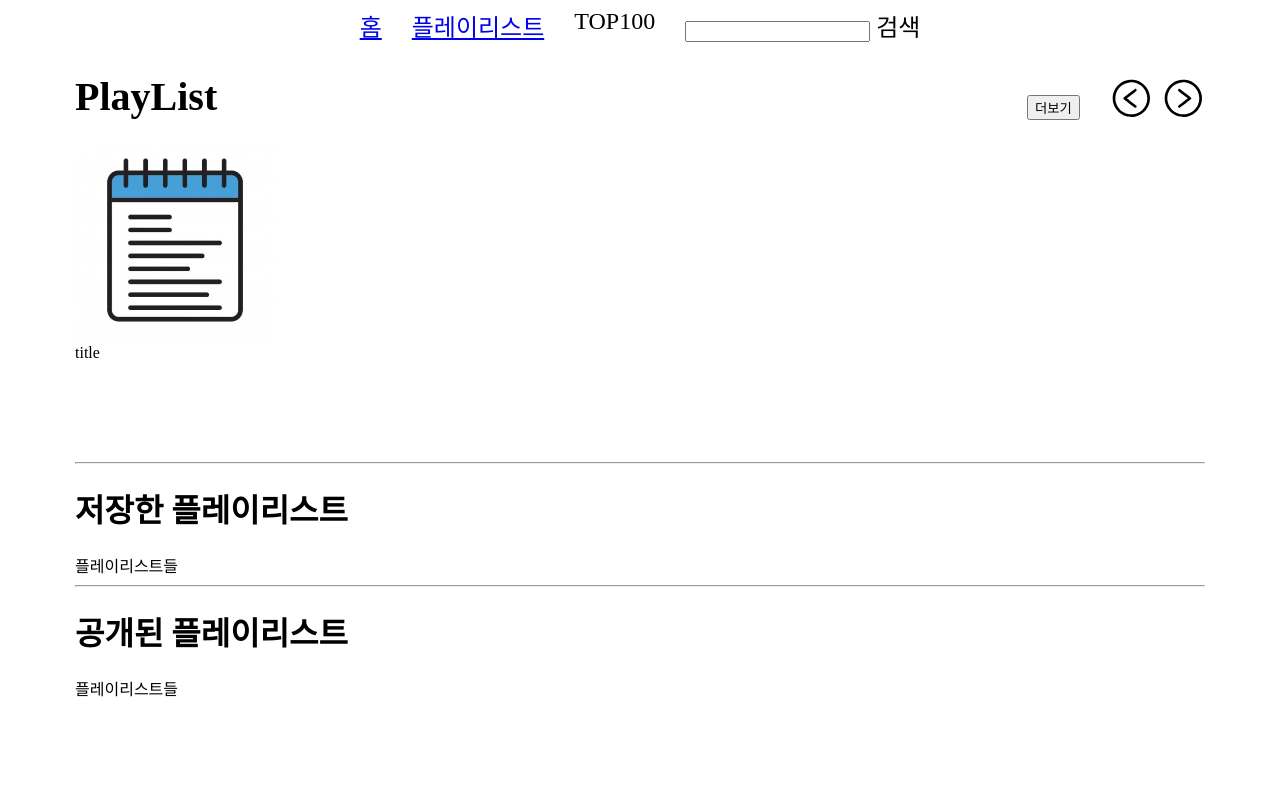
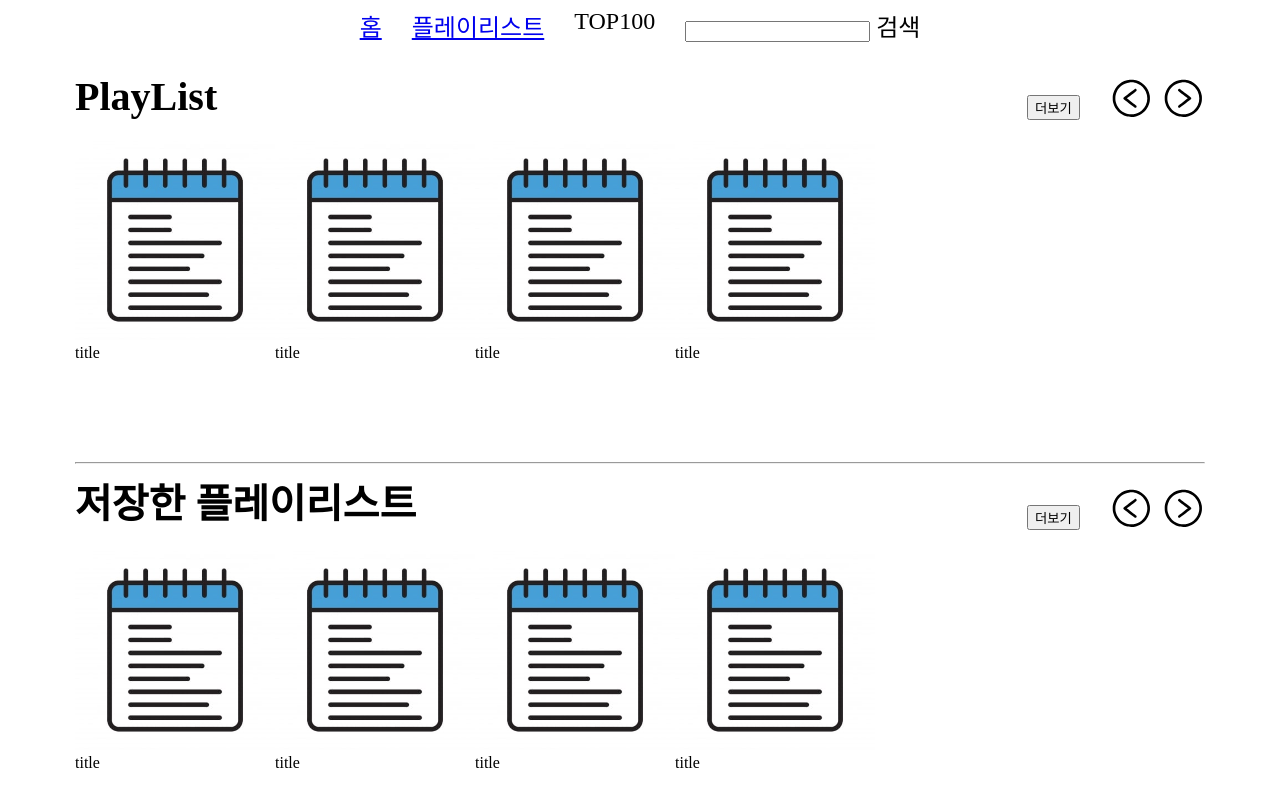
Before and after one commit to jsb8740/FarvoriteMusicList, a Vue app: page /openplaylist in a window 1280 px wide. Shown: the top 800 px of the page. Built offline with nearby package versions, Linux system fonts and the light colour scheme.

Commit message:
test PlayList

```diff
--- a/src/views/OpenPlayListView.vue
+++ b/src/views/OpenPlayListView.vue
@@ -1,16 +1,19 @@
 <template>
   <div>
     <PlayList>
-      <PlayListItem></PlayListItem>
+      <div v-for="index in 4" :key="index">
+        <PlayListItem></PlayListItem>
+      </div>
     </PlayList>
 
     <hr />
-    <div>
-      <h1>저장한 플레이리스트</h1>
-      <div>플레이리스트들</div>
-    </div>
 
-    <!-- 컴포넌트화 해야할듯 -->
+    <PlayList>
+      <template #playListTitle>저장한 플레이리스트</template>
+      <div v-for="index in 4" :key="index">
+        <PlayListItem></PlayListItem>
+      </div>
+    </PlayList>
 
     <hr />
 
```
